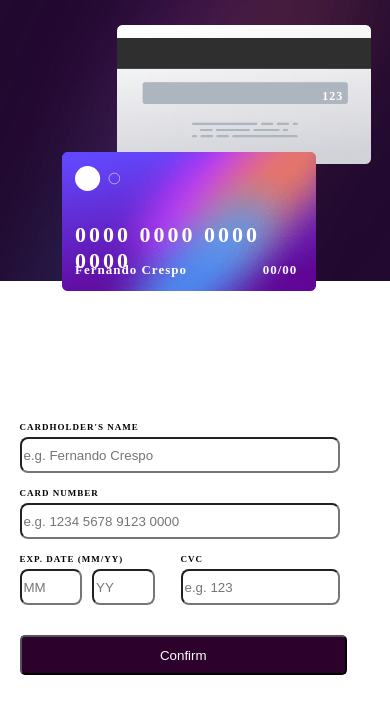
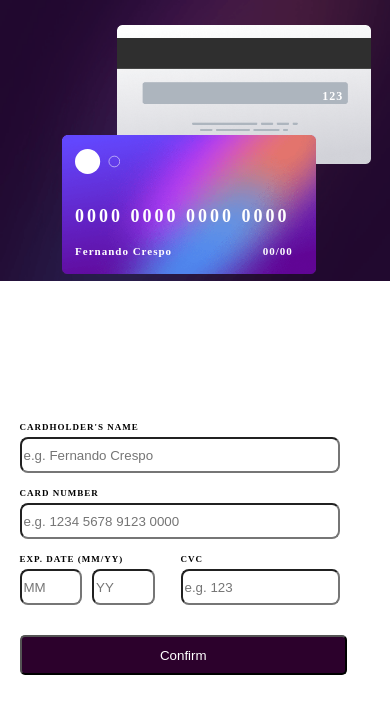
Before and after one commit to fc410/InteractiveCardDetails, a React (Create React App) app in the folder client/: page / in a window 390 px wide. Shown: the top 714 px of the page. Built offline with nearby package versions, Linux system fonts and the light colour scheme.

Commit message:
Media Queries
Fixed some media queries for mobile devices to just change the font size of the front card.

```diff
--- a/client/src/components/Format/index.css
+++ b/client/src/components/Format/index.css
@@ -181,3 +181,9 @@ input{
         width: 75%;
     }
 }
+
+@media screen and (max-width: 400px) {
+    .front-card-alignment{
+        top: 16%
+    }
+}
--- a/client/src/components/FrontCard/index.css
+++ b/client/src/components/FrontCard/index.css
@@ -95,3 +95,17 @@
         font-size: 13px;
     }
 }
+
+@media screen and (max-width: 400px){
+    .number{
+        font-size: 18px;
+    }
+
+    .name{
+        font-size: 11px;
+    }
+
+    .exp-date{
+        font-size: 11px;
+    }
+}
```
